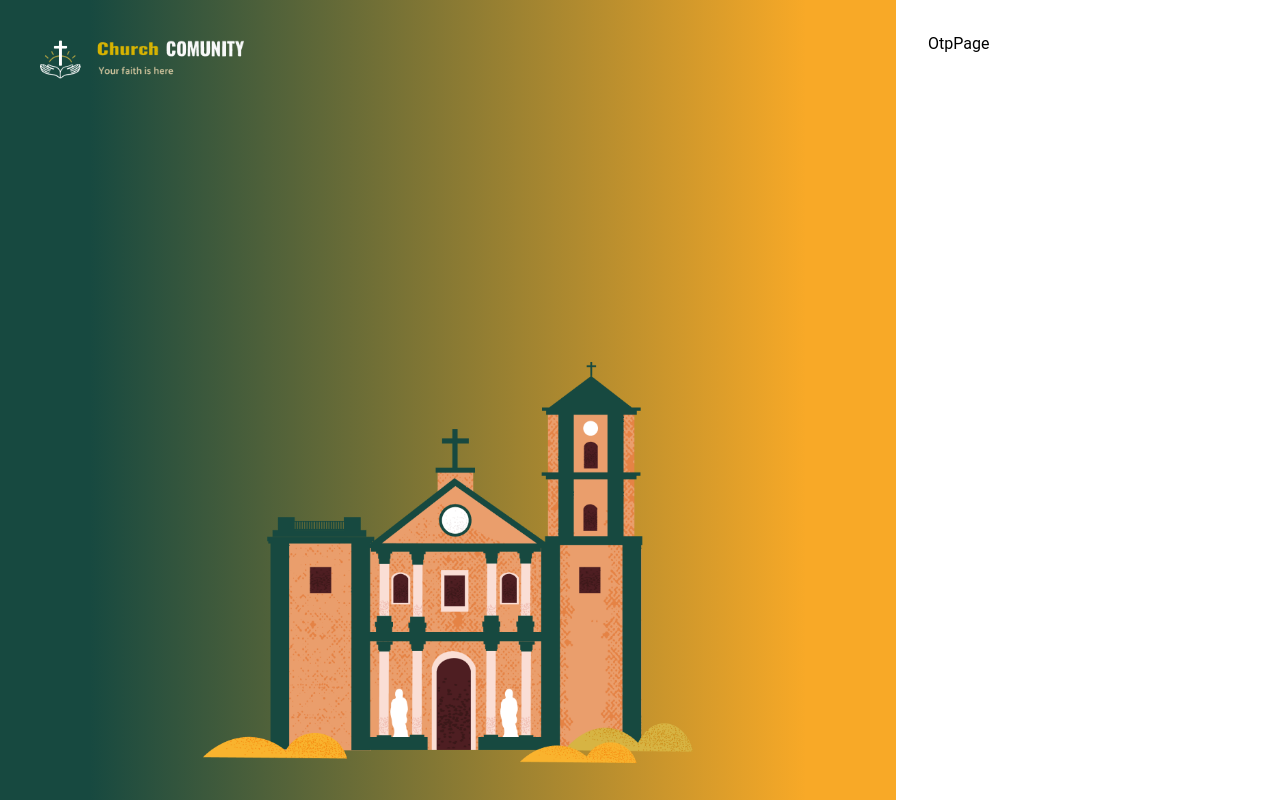
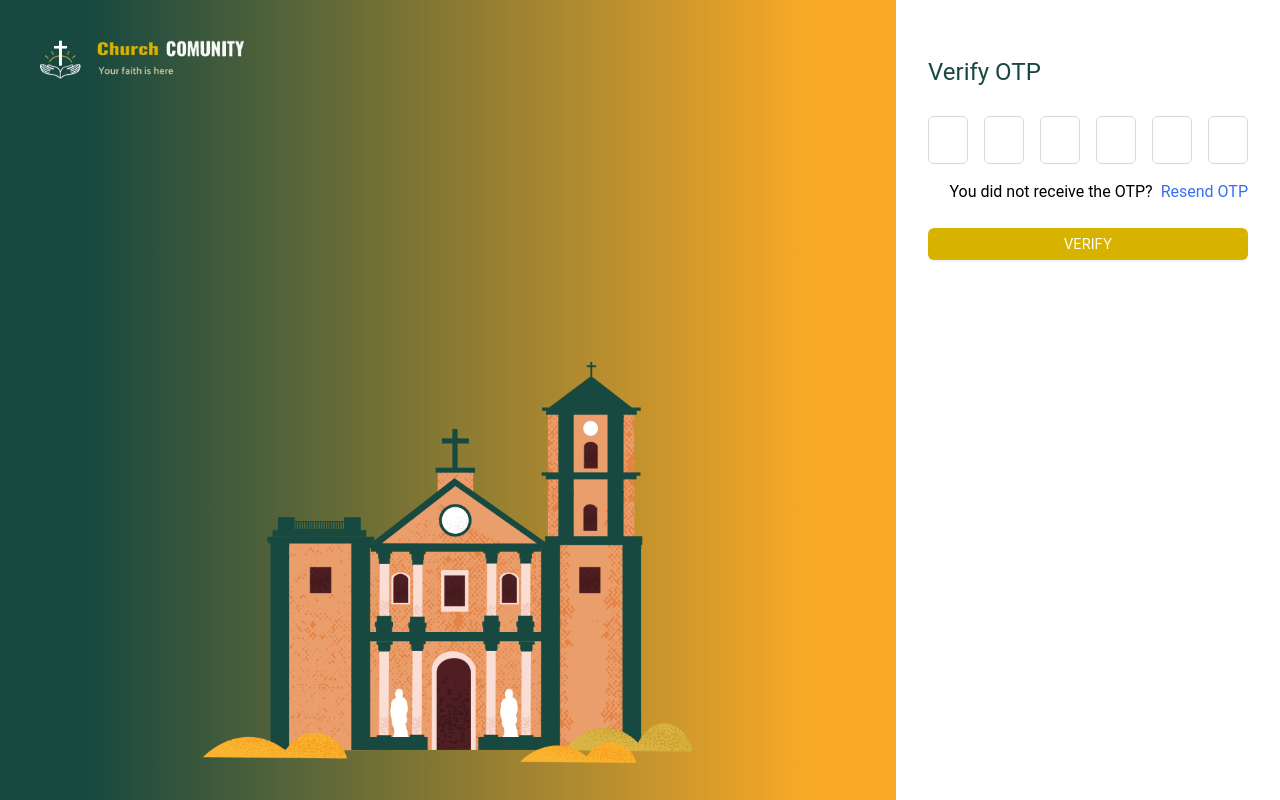
Before and after one commit to Parish-Community/Parish-FE, a React (Vite) app: page /auth/verify-otp in a window 1280 px wide. Built offline with nearby package versions, Linux system fonts and the light colour scheme.

Commit message:
feat(auth): implement auth page

```diff
--- a/package.json
+++ b/package.json
@@ -16,6 +16,7 @@
   "dependencies": {
     "@types/qs": "^6.9.7",
     "antd": "^5.8.3",
+    "axios": "^1.4.0",
     "prop-types": "^15.8.1",
     "qs": "^6.11.2",
     "react": "^18.2.0",
@@ -37,12 +38,12 @@
     "eslint-plugin-prettier": "^5.0.0-alpha.2",
     "eslint-plugin-react-hooks": "^4.6.0",
     "eslint-plugin-react-refresh": "^0.4.3",
+    "husky": "^8.0.0",
     "lint-staged": "^14.0.0",
     "postcss": "^8.4.27",
     "prettier": "^3.0.1",
     "tailwindcss": "^3.3.3",
     "typescript": "^5.0.2",
-    "vite": "^4.4.5",
-    "husky": "^8.0.0"
+    "vite": "^4.4.5"
   }
 }
--- a/src/components/Button.tsx
+++ b/src/components/Button.tsx
@@ -2,10 +2,10 @@ import React from 'react';
 import { Button } from 'antd';
 import PropTypes from 'prop-types';
 
-const CoreButton = ({ type, text, htmlType, onClick, className }) => {
+const CoreButton = ({ type, text, htmlType, onClick, className, href }) => {
   const buttonClassName = `core-button ${className}`;
   return (
-    <Button className={buttonClassName} type={type} htmlType={htmlType} onClick={onClick}>
+    <Button className={buttonClassName} type={type} htmlType={htmlType} onClick={onClick} href={href}>
       {text}
     </Button>
   );
@@ -16,7 +16,8 @@ CoreButton.propTypes = {
   text: PropTypes.string.isRequired,
   onClick: PropTypes.func.isRequired,
   htmlType: PropTypes.string.isRequired,
-  className: PropTypes.string
+  className: PropTypes.string,
+  href: PropTypes.string
 };
 
 export default CoreButton;
--- a/src/pages/login/ForgotPasswordPage.tsx
+++ b/src/pages/login/ForgotPasswordPage.tsx
@@ -1,7 +1,39 @@
 import React from 'react';
+import { Form, InputNumber } from 'antd';
+import './styles.css';
+import CoreButton from '@/components/Button';
 
 const ForgotPasswordPage = () => {
-  return <div>ForgotPasswordPage</div>;
+  const [form] = Form.useForm();
+
+  const handleButtonClick = () => {
+    console.log('Button clicked! OTP');
+  };
+
+  return (
+    <div>
+      <h1 className='text-[#174940] font-normal text-2xl pb-7'>Forgot your password?</h1>
+      <h3>Enter your phone number below to receive password reset instructions.</h3>
+      <div className=''>
+        <Form form={form} layout='vertical' className='pt-6'>
+          <Form.Item label='Phone number' name='phoneNumber'>
+            <InputNumber className='w-[100%] h-[40px]' />
+          </Form.Item>
+          <div className='mt-3 mb-4 flex justify-end'></div>
+          <Form.Item>
+            <CoreButton
+              type='primary'
+              text='SEND OTP'
+              htmlType='submit'
+              onClick={handleButtonClick}
+              className='w-[100%] button-login'
+              href='/auth/verify-otp'
+            />
+          </Form.Item>
+        </Form>
+      </div>
+    </div>
+  );
 };
 
 export default ForgotPasswordPage;
--- a/src/pages/login/LoginPage.tsx
+++ b/src/pages/login/LoginPage.tsx
@@ -19,14 +19,14 @@ const LoginPage = () => {
         <p className='font-normal text-base pt-10 text-[#636366]'>Please login to manage Church Community.</p>
         <div className=''>
           <Form form={form} layout='vertical' className='pt-6'>
-            <Form.Item label='Email' name='email'>
+            <Form.Item label='Phone number' name='phoneNumber'>
               <Input className='w-[100%] h-[40px]' />
             </Form.Item>
             <Form.Item label='Password' name='password'>
               <Input.Password className='w-[100%] h-[40px]' />
             </Form.Item>
             <div className='mt-3 mb-4 flex justify-end'>
-              <a className='text-[#386DF5] font-normal text-sm' href='#'>
+              <a className='text-[#386DF5] font-normal text-sm' href='/auth/forgot-password'>
                 Forgot password?
               </a>
             </div>
--- a/src/pages/login/OtpPage.tsx
+++ b/src/pages/login/OtpPage.tsx
@@ -1,7 +1,70 @@
-import React from 'react';
+import React, { useState, useRef } from 'react';
+import './styles.css';
+import { Input, Row, Col } from 'antd';
+import CoreButton from '@/components/Button';
 
 const OtpPage = () => {
-  return <div>OtpPage</div>;
+  const [otp, setOtp] = useState(['', '', '', '', '', '']);
+  const inputRefs = useRef([]);
+
+  const handleOtpChange = (index: number, value: string) => {
+    if (/^\d*$/.test(value) && value.length <= 1) {
+      const newOtp = [...otp];
+      newOtp[index] = value;
+      setOtp(newOtp);
+
+      if (value === '') {
+        // When backspace is pressed, move focus to the previous input
+        if (index > 0) {
+          inputRefs.current[index - 1].focus();
+        }
+      } else if (index < 5) {
+        // When a digit is entered, move focus to the next input
+        inputRefs.current[index + 1]?.focus();
+      }
+    }
+  };
+
+  const handleSubmit = () => {
+    console.log('submit OTP');
+    const enteredOtp = otp.join('');
+    console.log('OTP code: ' + enteredOtp);
+  };
+
+  return (
+    <div>
+      <div className='pt-6'>
+        <h1 className='text-[#174940] font-normal text-2xl pb-7'>Verify OTP</h1>
+        <Row gutter={16}>
+          {Array.from({ length: 6 }, (_, index) => (
+            <Col key={index} span={4}>
+              <Input
+                ref={(input) => (inputRefs.current[index] = input)}
+                value={otp[index] || ''}
+                onChange={(e) => handleOtpChange(index, e.target.value)}
+                maxLength={1}
+                style={{ textAlign: 'center', fontSize: '1.5rem' }}
+                id={`input-${index}`}
+              />
+            </Col>
+          ))}
+        </Row>
+        <div className='mb-4 flex justify-end mt-4'>
+          <h4>You did not receive the OTP?</h4>
+          <a className='text-[#386DF5] font-normal ml-2' href='/auth/forgot-password'>
+            Resend OTP
+          </a>
+        </div>
+      </div>
+      <CoreButton
+        type='primary'
+        text='VERIFY'
+        htmlType='submit'
+        onClick={handleSubmit}
+        className='w-[100%] button-login mt-2'
+      />
+    </div>
+  );
 };
 
 export default OtpPage;
--- /dev/null
+++ b/src/routes/guards/index.ts
@@ -0,0 +1 @@
+export * from './requireAuth';
--- /dev/null
+++ b/src/routes/guards/requireAuth.ts
@@ -0,0 +1,12 @@
+import axios from 'axios';
+import { RouteObject } from 'react-router-dom';
+
+// eslint-disable-next-line @typescript-eslint/no-unused-vars
+export const requireAuth = async (to: RouteObject) => {
+  try {
+    const response = await axios.get('/check-auth-endpoint');
+    return response.data.isAuthenticated === true;
+  } catch (error) {
+    return true;
+  }
+};
--- /dev/null
+++ b/src/routes/interfaces/route.interface.ts
@@ -0,0 +1,11 @@
+import { RouteObject } from 'react-router-dom';
+
+export interface RoutesObject {
+  path: string;
+  element: JSX.Element;
+  children?: RouteObject[];
+}
+
+export interface ExtendedRouteObject extends RoutesObject {
+  guard?: (route: ExtendedRouteObject) => Promise<boolean> | boolean;
+}
```
Also changed, not shown: 2 other files (tests, documents, lock files or other folders).
